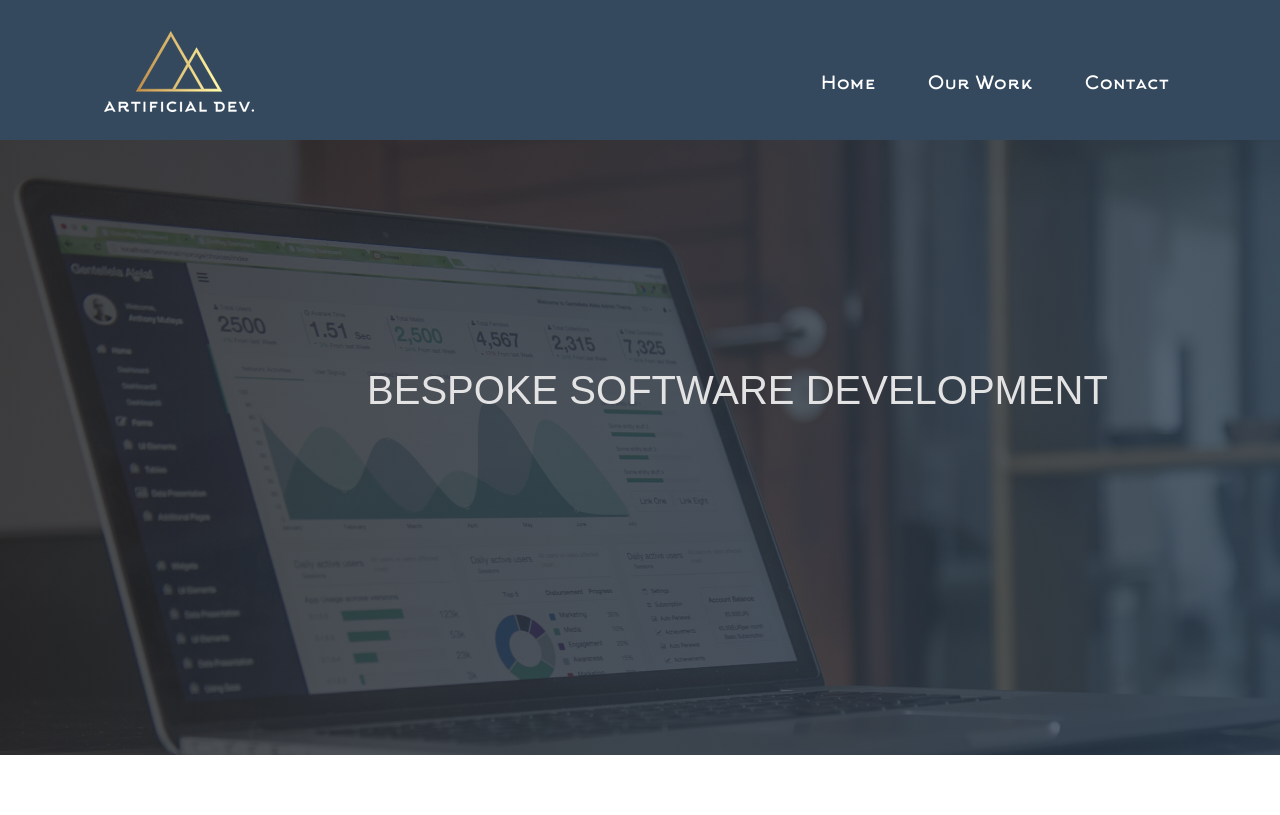
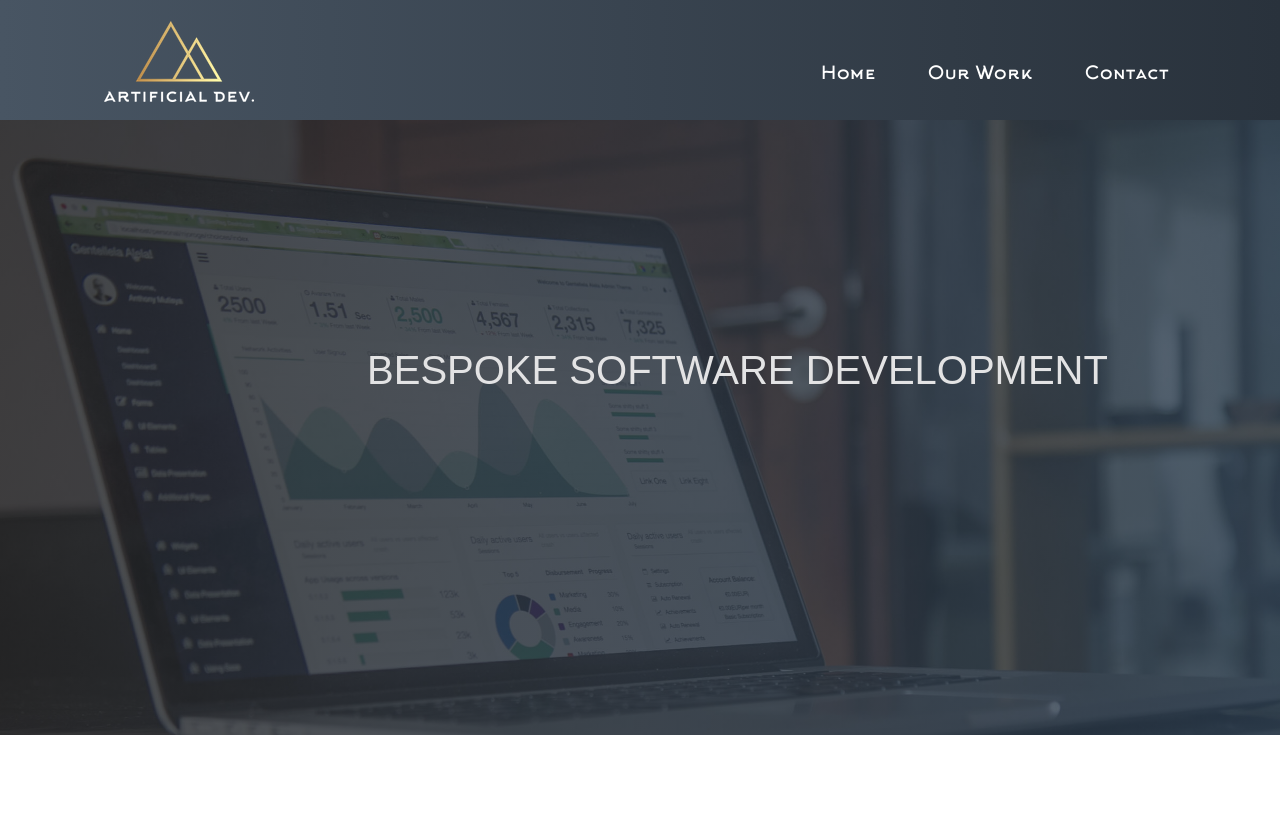
Before and after one commit to seanquinn/seanquinn.github.io, a Jekyll site: the page built from index.html, in a window 1280 px wide. Shown: the top 815 px of the page. Built offline with Jekyll 4.4.1, drawn with Linux system fonts in a browser that asks for light colours; nearby versions of some CDN libraries; some web fonts are replaced; grey boxes are pictures that could not be loaded.

Commit message:
Add header color change

```diff
--- a/css/airspace.css
+++ b/css/airspace.css
@@ -65,8 +65,12 @@ a:active {
 	Header Start
 --*/
 header {
-  background: #34495e;
-  padding: 20px 0;
+  /*background: #34495e;*/
+  background: #485563;  /* fallback for old browsers */
+  background: -webkit-linear-gradient(to left, #29323c, #485563);  /* Chrome 10-25, Safari 5.1-6 */
+  background: linear-gradient(to left, #29323c, #485563); /* W3C, IE 10+/ Edge, Firefox 16+, Chrome 26+, Opera 12+, Safari 7+ */
+
+  padding: 10px 0;
 }
 header .navbar {
   margin-bottom: 0px;
@@ -93,9 +97,6 @@ header .navbar-default .navbar-nav li a:hover {
   color: #dcb965;
 }
 
-button .navbar-default .navbar-toggle{
-  margin-top:40px;
-}
 /*---------------------------------------------
 					Index Start
 -----------------------------------------------*/
```
